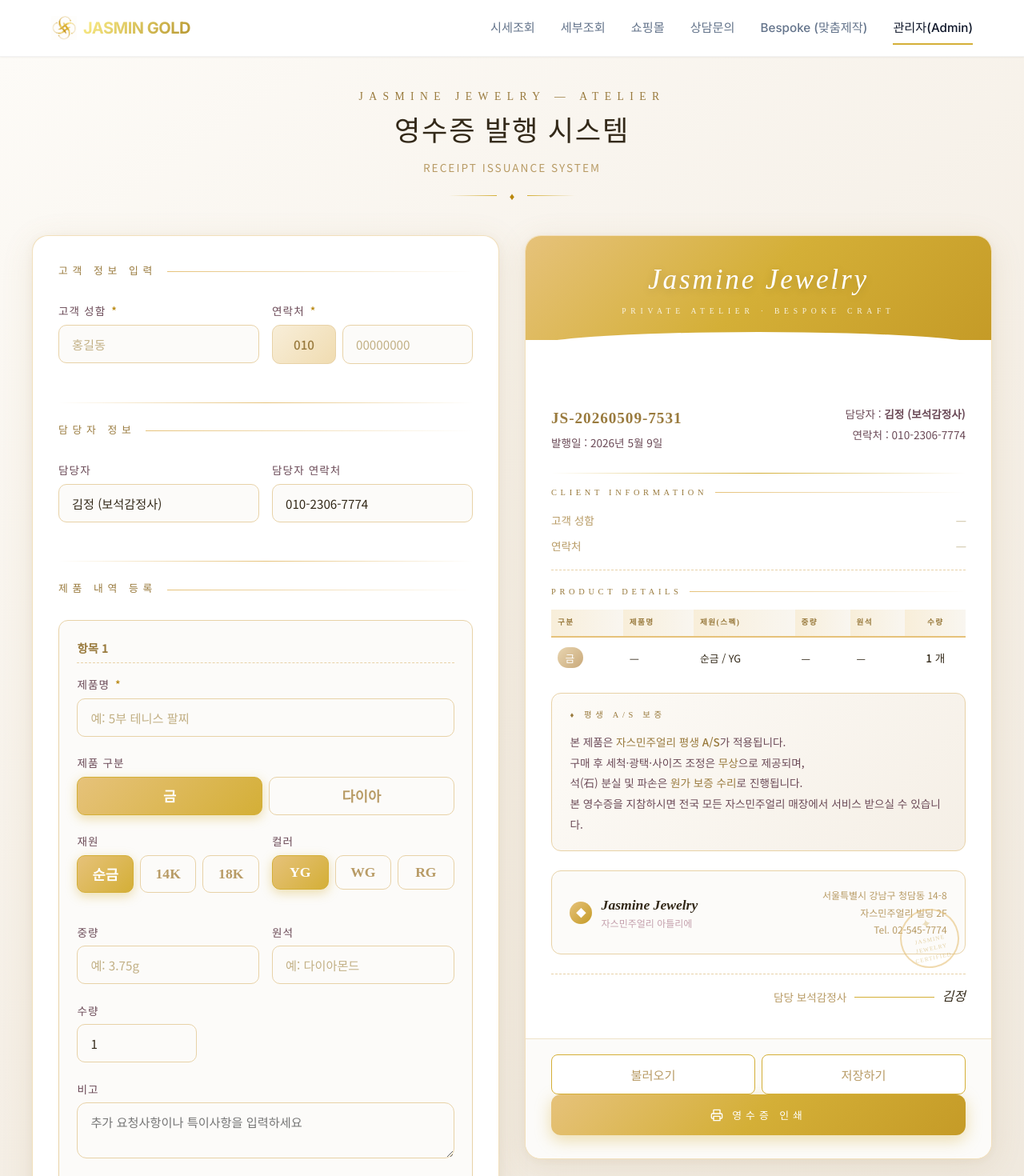
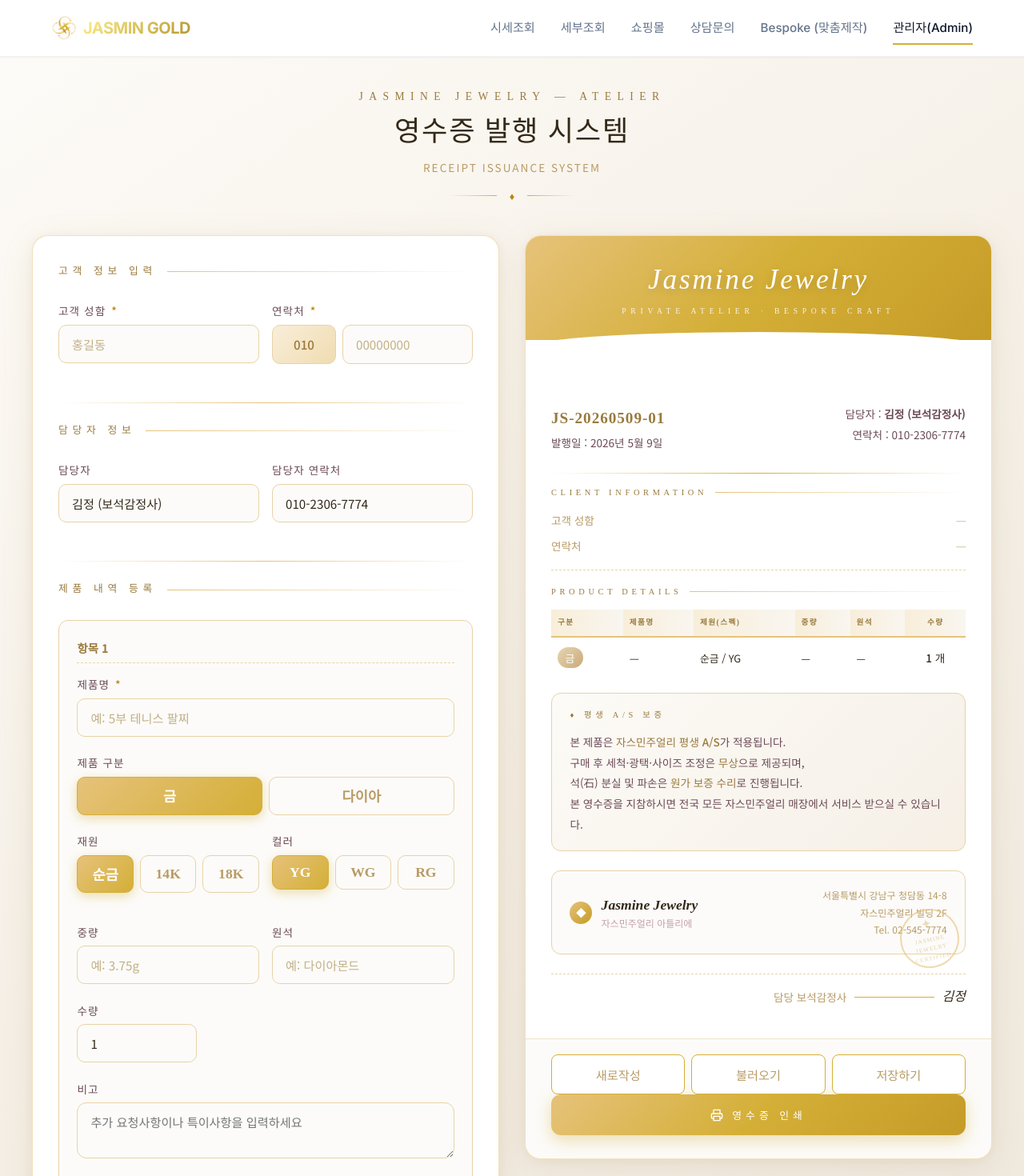
Before and after one commit to f1man/gold, a Next.js app: page /admin/invoice in a window 1280 px wide. Shown: the top 1470 px of the page at 80% size. Built offline with nearby package versions, Linux system fonts and the light colour scheme.

Commit message:
feat: make receipt numbers sequential and add new receipt button

```diff
--- a/src/app/admin/invoice/page.tsx
+++ b/src/app/admin/invoice/page.tsx
@@ -33,15 +33,52 @@
   const [receiptNum, setReceiptNum] = useState('');
   const [currentDate, setCurrentDate] = useState('');
 
-  useEffect(() => {
-    // Generate receipt number on client mount
+  const generateNewReceiptNum = async () => {
     const d = new Date();
     const pad = (n: number) => String(n).padStart(2, '0');
     const dateStr = `${d.getFullYear()}${pad(d.getMonth() + 1)}${pad(d.getDate())}`;
-    const rand = Math.floor(1000 + Math.random() * 9000);
-    setReceiptNum(`JS-${dateStr}-${rand}`);
+
+    try {
+      const res = await fetch('/api/invoices');
+      if (res.ok) {
+        const invoices = await res.json();
+        const todayPrefix = `JS-${dateStr}-`;
+        const todayInvoices = invoices.filter((inv: any) => inv.receiptNum?.startsWith(todayPrefix));
+
+        let maxSeq = 0;
+        todayInvoices.forEach((inv: any) => {
+          const parts = inv.receiptNum.split('-');
+          if (parts.length === 3) {
+            const seq = parseInt(parts[2], 10);
+            if (!isNaN(seq) && seq > maxSeq) {
+              maxSeq = seq;
+            }
+          }
+        });
+
+        setReceiptNum(`${todayPrefix}${pad(maxSeq + 1)}`);
+      } else {
+        setReceiptNum(`JS-${dateStr}-01`);
+      }
+    } catch (e) {
+      setReceiptNum(`JS-${dateStr}-01`);
+    }
     setCurrentDate(`${d.getFullYear()}년 ${d.getMonth() + 1}월 ${d.getDate()}일`);
+  };
+
+  useEffect(() => {
+    generateNewReceiptNum();
   }, []);
+
+  const handleNew = () => {
+    if (confirm('새 영수증을 작성하시겠습니까? 현재 입력된 내용은 초기화됩니다.')) {
+      setClientName('');
+      setClientPhone('');
+      setItems([{ id: Date.now(), name: '', type: '금', material: '순금', color: 'YG', weight: '', spec: '', gemstone: '', note: '' }]);
+      generateNewReceiptNum();
+    }
+  };
+
 
   const [isSaving, setIsSaving] = useState(false);
   const [showHistory, setShowHistory] = useState(false);
@@ -519,6 +556,9 @@
           {/* Print button */}
           <div className={styles.printArea}>
             <div className={styles.actionButtons}>
+              <button className={styles.btnAction} onClick={handleNew}>
+                새로작성
+              </button>
               <button className={styles.btnAction} onClick={loadHistory}>
                 불러오기
               </button>
```
